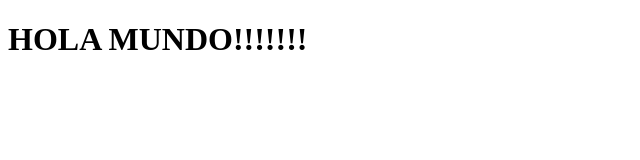
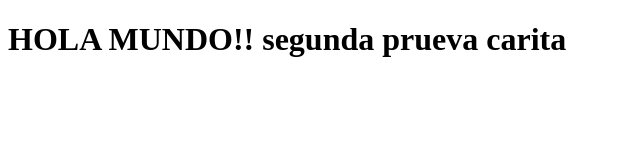
Before and after one commit to erickbravo95/wdd131, a plain HTML site: page index.html in a window 1280 px wide. Shown: the whole page, without its empty margins (0-640 px from the left). Drawn offline with Linux system fonts and the light colour scheme.

Commit message:
prueba 2

```diff
--- a/index.html
+++ b/index.html
@@ -8,7 +8,7 @@
 <body>
     <main>
         <h1>
-            HOLA MUNDO!!!!!!!
+            HOLA MUNDO!! segunda prueva carita
         </h1>
     </main>
 </body>
```
